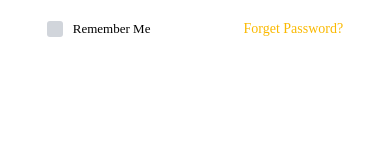
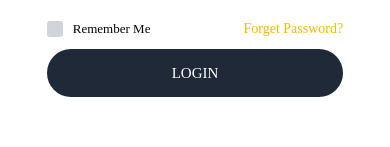
Before and after one commit to arhamsaqib/dfc-mobile, a React Native app: screen / in a window 390 px wide. Shown: the part 296-443 px from the top of the page. Built offline with nearby package versions, Linux system fonts and the light colour scheme.

Commit message:
more changes

```diff
--- a/src/core/Button/Button.tsx
+++ b/src/core/Button/Button.tsx
@@ -35,7 +35,7 @@ export const Button = (props: ButtonProps) => {
     ...rest
   } = props;
 
-  const borderRadius = useMemo(() => (type === 'rounded' ? 30 : 8), []);
+  const borderRadius = useMemo(() => (type === 'rounded' ? 30 : 8), [type]);
 
   const backgroundColor = useMemo(() => {
     switch (intent) {
--- a/src/modules/auth/LoginScreen/LoginScreen.tsx
+++ b/src/modules/auth/LoginScreen/LoginScreen.tsx
@@ -13,6 +13,7 @@ import {FormCheckbox} from '@src/core/form/Form/FormCheckbox';
 import {ScreenProps} from '@src/constants/types';
 import {Screens} from '@src/constants/screens';
 import {AbsoluteComponent} from '@src/components/AbsoluteComponent';
+import {Button} from '@src/core/Button';
 
 function defineRegisterForm() {
   return new FormGroup({
@@ -67,6 +68,7 @@ export const LoginScreen = (props: ScreenProps) => {
             </View>
             <Text style={{color: Theme.primary}}>Forget Password?</Text>
           </View>
+          <Button title="LOGIN" intent="dark" type="rounded" />
         </View>
       </ScreenWrapper>
       <AbsoluteComponent>
--- a/src/modules/auth/RegisterScreen/RegisterScreen.tsx
+++ b/src/modules/auth/RegisterScreen/RegisterScreen.tsx
@@ -11,6 +11,7 @@ import {FormInput} from '@src/core/form/Form/FormInput';
 import {View} from 'react-native';
 import {FormCheckbox} from '@src/core/form/Form/FormCheckbox';
 import {FormSelect} from '@src/core/form/Form/FormSelect';
+import {Button} from '@src/core/Button';
 
 function defineLoginForm() {
   return new FormGroup({
@@ -23,7 +24,7 @@ function defineLoginForm() {
       isRequired: true,
     }),
     role: formControl<string>({
-      placeholder: 'Role',
+      placeholder: '- You are a -',
       isRequired: true,
     }),
     password: formControl<boolean>({
@@ -79,6 +80,7 @@ export const RegisterScreen = () => {
           secureTextEntry
           type="rounded"
         />
+        <Button title="REGISTER" intent="dark" type="rounded" />
       </View>
     </ScreenWrapper>
   );
```
